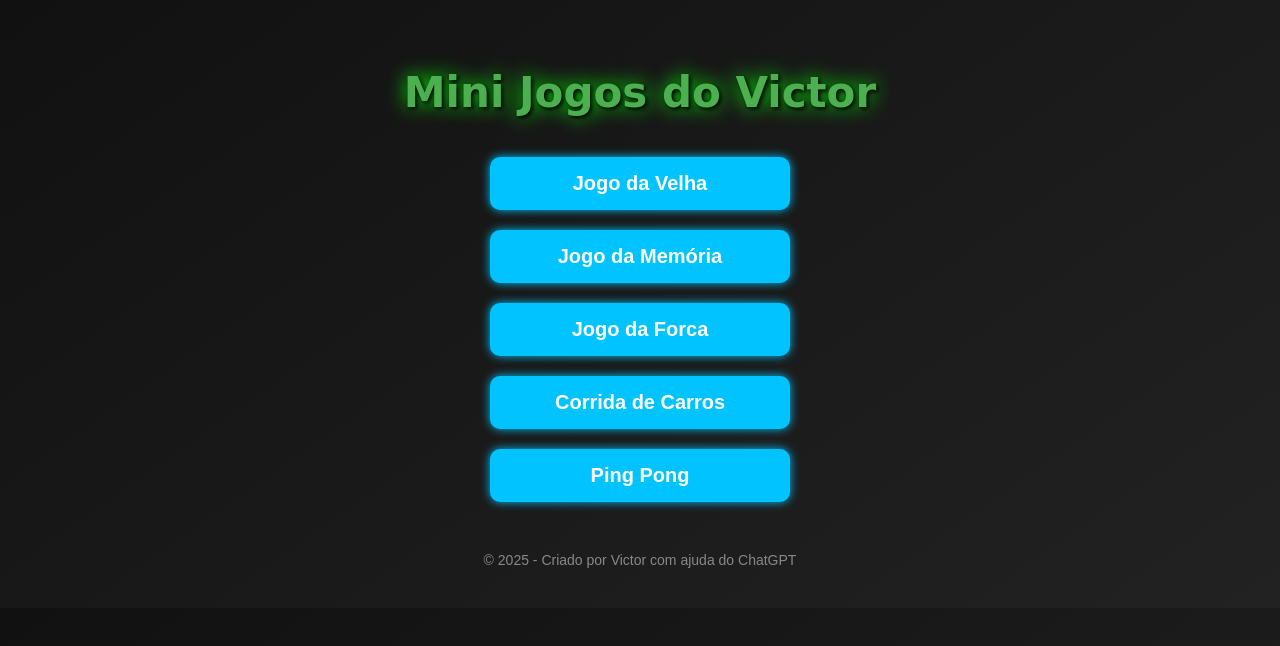
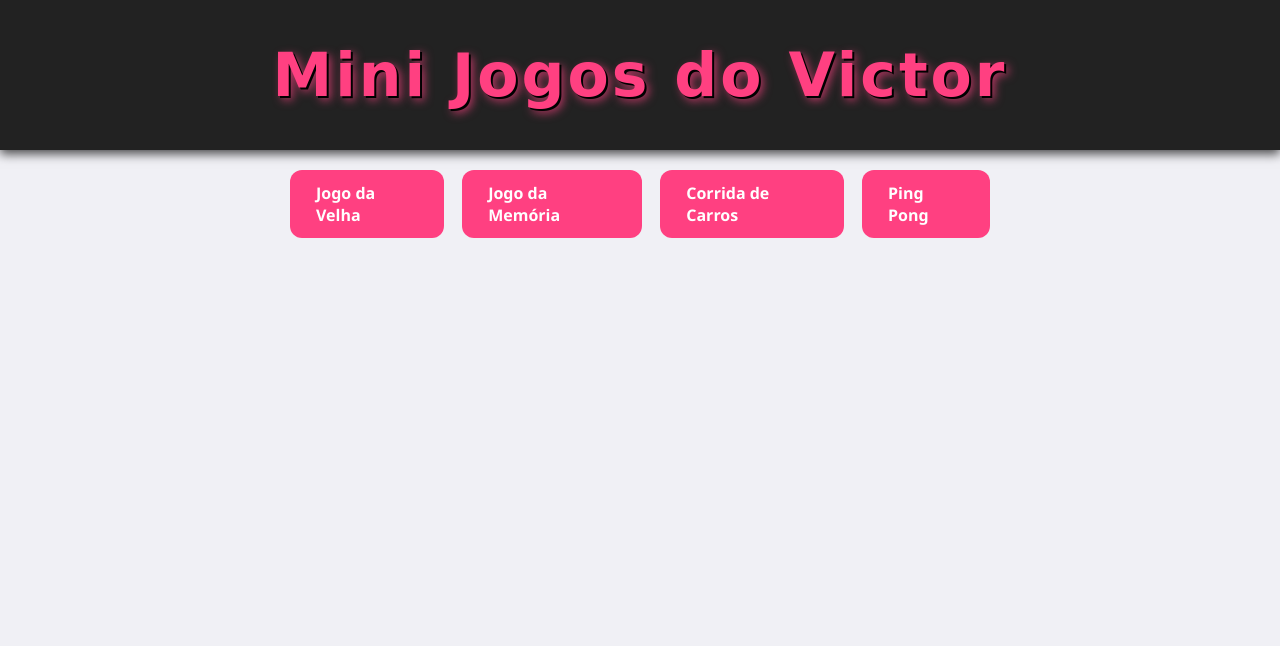
Before and after one commit to victor321-max/Minijogosdovg, a plain HTML site: page index.html in a window 1280 px wide. Drawn offline with Linux system fonts and the light colour scheme; a web font is replaced by a local one.

Commit message:
Update index.html

```diff
--- a/index.html
+++ b/index.html
@@ -4,73 +4,72 @@
 <meta charset="UTF-8" />
 <meta name="viewport" content="width=device-width, initial-scale=1" />
 <title>Mini Jogos do Victor</title>
-  <link href="https://fonts.googleapis.com/css2?family=Press+Start+2P&family=Rubik+Spray+Paint&display=swap" rel="stylesheet">
+
+<!-- Importando fonte estilo grafite -->
+<link href="https://fonts.googleapis.com/css2?family=Fredericka+the+Great&display=swap" rel="stylesheet" />
+
 <style>
   body {
+    font-family: 'Segoe UI', Tahoma, Geneva, Verdana, sans-serif;
+    background: #f0f0f5;
     margin: 0;
-      font-family: 'Arial', sans-serif;
-      background: linear-gradient(145deg, #111, #222);
+    padding: 0;
+    color: #222;
+  }
+  header {
+    background: #222;
+    padding: 40px 10px;
+    text-align: center;
+    box-shadow: 0 4px 10px rgba(0,0,0,0.7);
+  }
+  header h1 {
+    font-family: 'Fredericka the Great', cursive;
+    font-size: 60px;
+    color: #ff4081;
+    text-shadow:
+       2px 2px 0 #000,
+       4px 4px 10px rgba(255, 64, 129, 0.7);
+    margin: 0;
+    letter-spacing: 3px;
+    user-select: none;
+  }
+  nav {
+    margin: 20px auto 40px;
+    max-width: 700px;
+    display: flex;
+    justify-content: center;
+    gap: 18px;
+  }
+  nav a {
+    text-decoration: none;
+    background: #ff4081;
+    padding: 12px 26px;
+    border-radius: 12px;
     color: white;
-      text-align: center;
-      padding: 40px 20px;
+    font-weight: 700;
+    font-family: 'Segoe UI', Tahoma, Geneva, Verdana, sans-serif;
+    transition: background 0.3s ease;
   }
-
-    h1 {
-      font-family: 'Rubik Spray Paint', cursive;
-      font-size: 42px;
-      color: #4caf50;
-      text-shadow: 2px 2px 4px #000, 0 0 20px #0f0;
-      margin-bottom: 40px;
-    }
-
-    .menu {
-      display: flex;
-      flex-direction: column;
-      gap: 20px;
-      max-width: 300px;
-      margin: 0 auto;
-    }
-
-    a {
-      text-decoration: none;
-      font-size: 20px;
-      background: #00c3ff;
-      color: #fff;
-      padding: 15px;
-      border-radius: 10px;
-      transition: 0.3s;
-      font-weight: bold;
-      box-shadow: 0 0 10px #00c3ff;
-    }
-
-    a:hover {
-      background: #0099cc;
-      box-shadow: 0 0 15px #00e1ff, 0 0 5px #00e1ff inset;
-      transform: scale(1.05);
-    }
-
-    footer {
-      margin-top: 50px;
-      font-size: 14px;
-      color: #888;
+  nav a:hover {
+    background: #e040fb;
   }
 </style>
+
 </head>
 <body>
 
+<header>
   <h1>Mini Jogos do Victor</h1>
+</header>
 
-  <div class="menu">
-    <a href="jogodavelha.html">Jogo da Velha</a>
+<nav>
+  <a href="velha.html">Jogo da Velha</a>
   <a href="memoria.html">Jogo da Memória</a>
-    <a href="forca.html">Jogo da Forca</a>
   <a href="corrida.html">Corrida de Carros</a>
   <a href="pingpong.html">Ping Pong</a>
-  </div>
+</nav>
 
-  <footer>
-    &copy; 2025 - Criado por Victor com ajuda do ChatGPT
-  </footer>
+<!-- Conteúdo dos jogos -->
 
 </body>
 </html>
```
Lines whose indentation alone changed are shown as unchanged.
